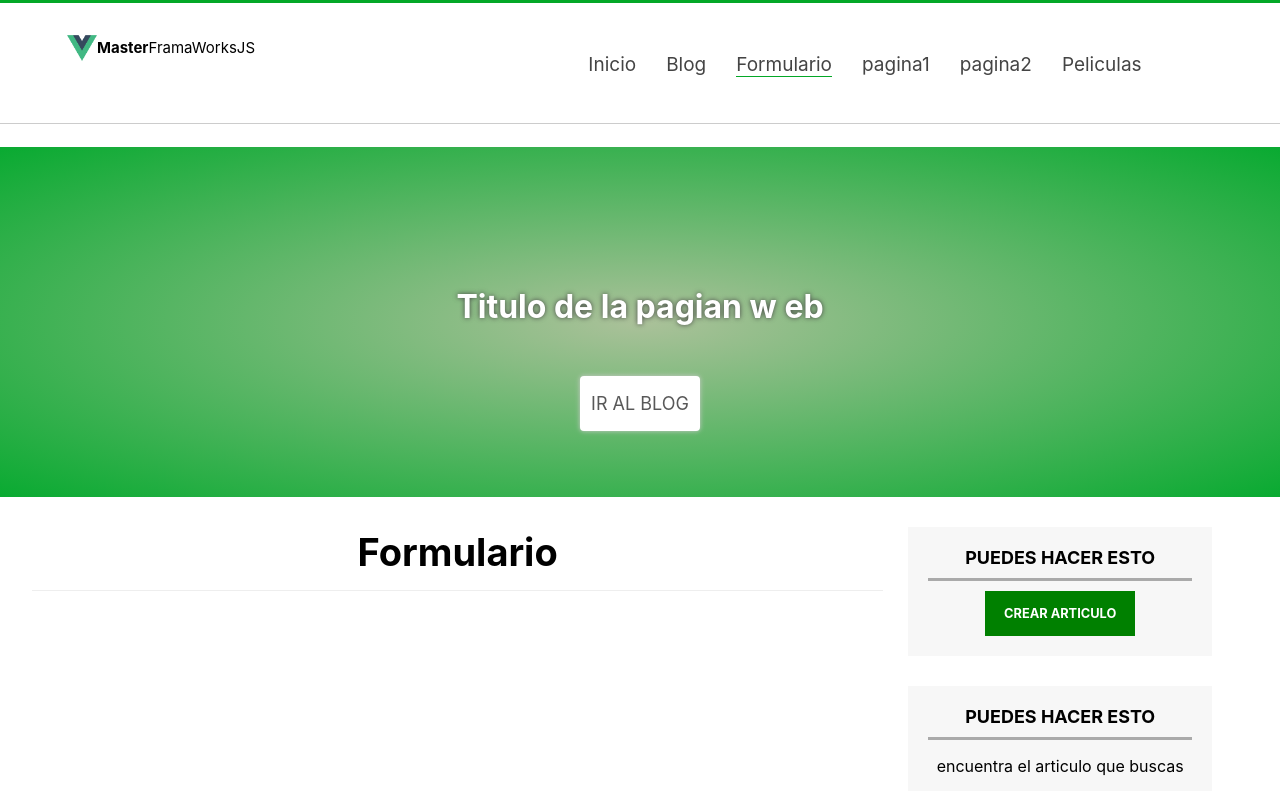
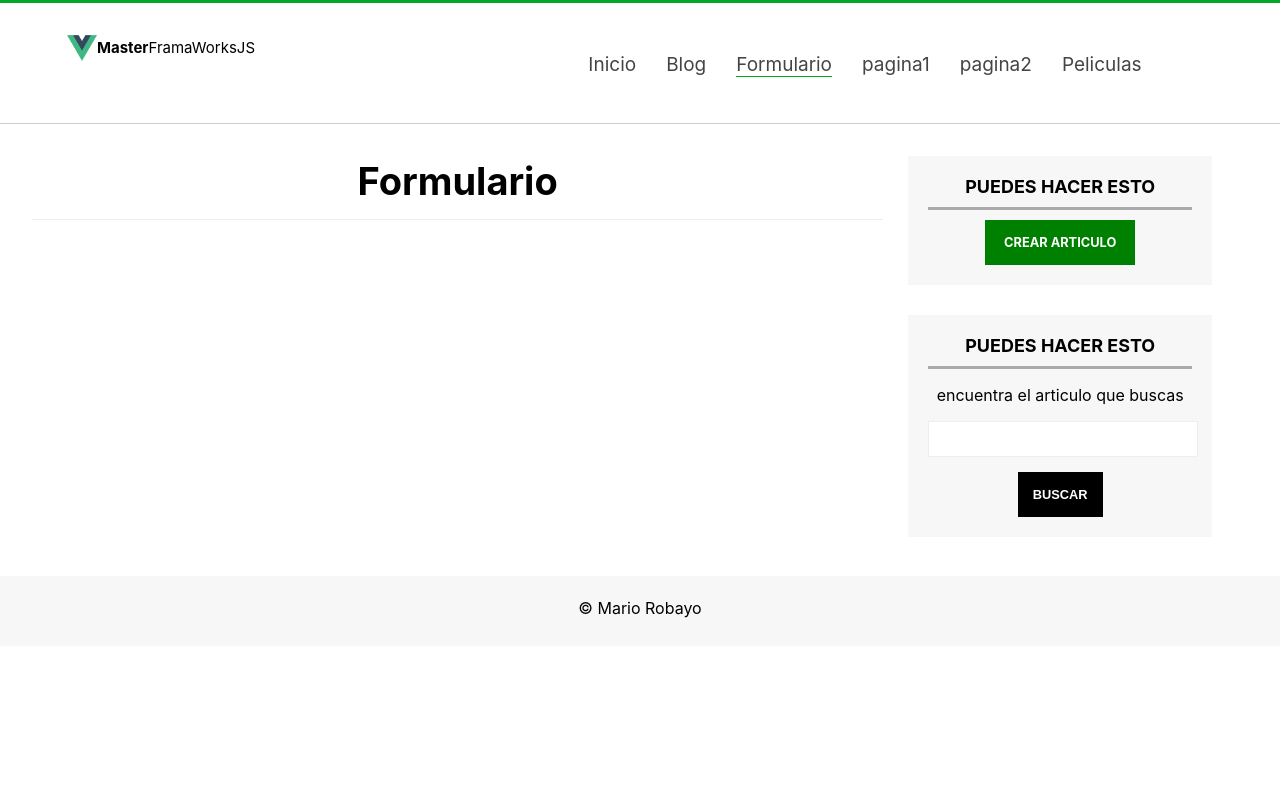
Before and after one commit to CursosVarios/udemyAngularReactVueCodigo, a Vue app in the folder aprendiendovue/: page /formulario in a window 1280 px wide. Shown: the top 791 px of the page. Built offline with nearby package versions, Linux system fonts and the light colour scheme; the HTML template or start-up script is replaced by a standard one.

Commit message:
se quita slider en las  paginas que nos enesesita

```diff
--- a/aprendiendovue/src/components/FormularioComponent.vue
+++ b/aprendiendovue/src/components/FormularioComponent.vue
@@ -1,6 +1,5 @@
 <template>
   <div>
-    <SliderComponent></SliderComponent>
     <div class="center">
       <section id="content">
         <h2 class="subheader">Formulario</h2>
@@ -11,12 +10,10 @@
 </template>
 
 <script>
-import SliderComponent from "./SliderComponent.vue";
 import SidebarComponent from "./SidebarComponent.vue";
 export default {
   components: {
-    SidebarComponent,
-    SliderComponent
+    SidebarComponent
   },
   name: "FormularioComponent"
 };
--- a/aprendiendovue/src/components/PeliculasComponent.vue
+++ b/aprendiendovue/src/components/PeliculasComponent.vue
@@ -1,7 +1,6 @@
 
 <template>
   <div>
-    <SliderComponent></SliderComponent>
     <div class="center">
       <section id="content">
         <h2 class="subheader">Peliculas</h2>
@@ -23,10 +22,8 @@
 <script>
 import PeliculaComponent from "./PeliculaComponent.vue";
 import SidebarComponent from "./SidebarComponent.vue";
-import SliderComponent from "./SliderComponent.vue";
 export default {
   components: {
-    SliderComponent,
     SidebarComponent,
     PeliculaComponent
   },
```
